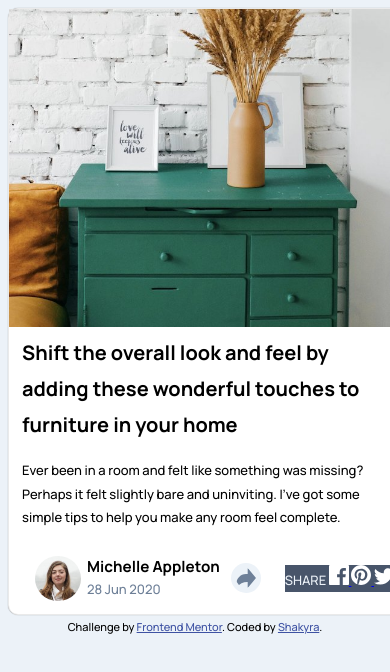
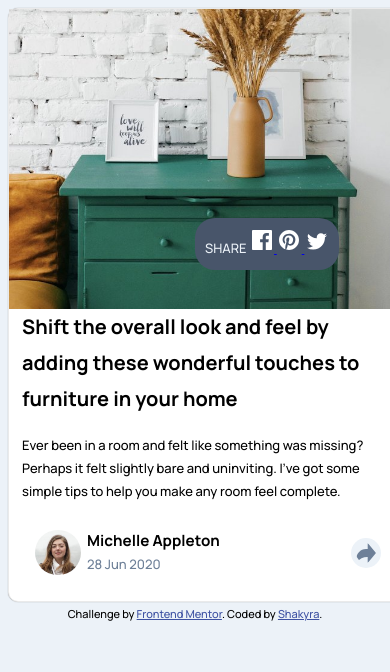
Before and after one commit to shakyra/ArticlePreviewChallenge, a plain HTML site: page index.html in a window 390 px wide. Both pictures are taken after a click on the picture 366 px from the left and 578 px from the top of the page. Drawn offline with Linux system fonts and the light colour scheme.

Commit message:
Formatted social icons

```diff
--- a/styles.css
+++ b/styles.css
@@ -25,7 +25,6 @@ time {
   min-width: 875px;
   flex: 0 0 1000px;
   margin: auto;
-  text-style: justify;
 }
 
 .column {
@@ -44,7 +43,7 @@ time {
 }
 
 .text-column {
-  padding: 5em 3em;
+  padding: 3em;
 }
 
 .text-column footer {
@@ -96,6 +95,15 @@ time {
 #social-icons {
   color: hsl(210, 46%, 95%);
   background-color: hsl(217, 19%, 35%);
+  padding: 10px;
+  border-radius: 20px;
+  position: absolute;
+  right: 13%;
+  bottom: 68%;
+}
+
+.social-logos {
+  padding: 2.5px;
 }
 
 
@@ -111,11 +119,12 @@ time {
   }
 
   .image-column {
+    height: 300px;
     flex-basis: auto;
   }
 
   .image-column img {
-    /* height: 75%; */
+    height: 100%;
     width: 100%;
   }
 
@@ -131,6 +140,7 @@ time {
   }
 
   .text-column footer {
+    padding-bottom: 1em;
     flex-direction: row;
   }
 }
```
